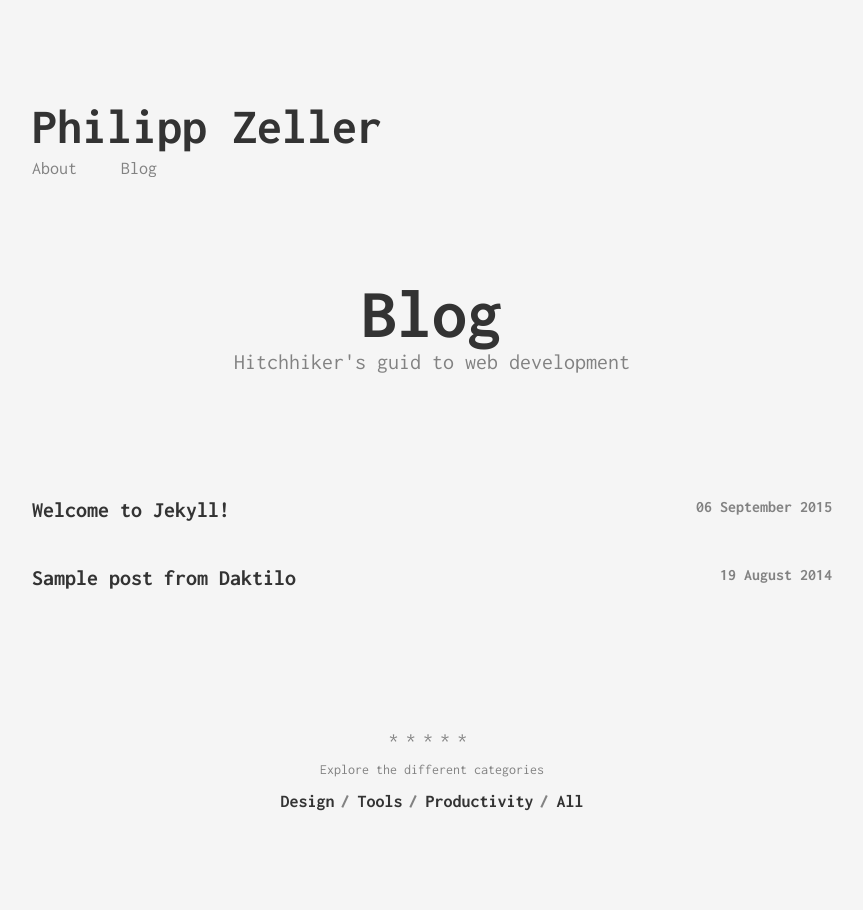
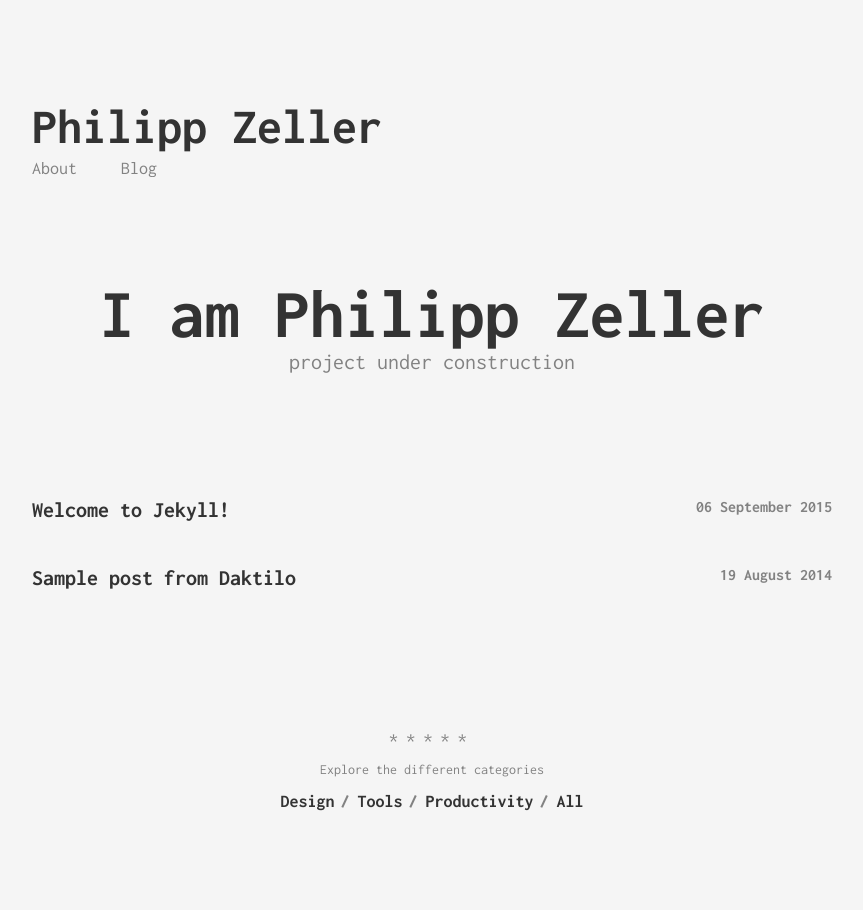
Before and after one commit to phzeller/phzeller.github.io, a Jekyll site: the page built from index.html, in a window 1280 px wide. Shown: the whole page, without its empty margins (208-1071 px from the left). Built offline with Jekyll 4.4.1, drawn with Linux system fonts in a browser that asks for light colours.

Commit message:
no message

```diff
--- a/index.html
+++ b/index.html
@@ -1,7 +1,7 @@
 ---
 layout: page
-title: Blog
-subtitle: Hitchhiker's guid to web development
+title: I am Philipp Zeller
+subtitle: project under construction
 sitemap:
   priority: 0.9
 ---
```
